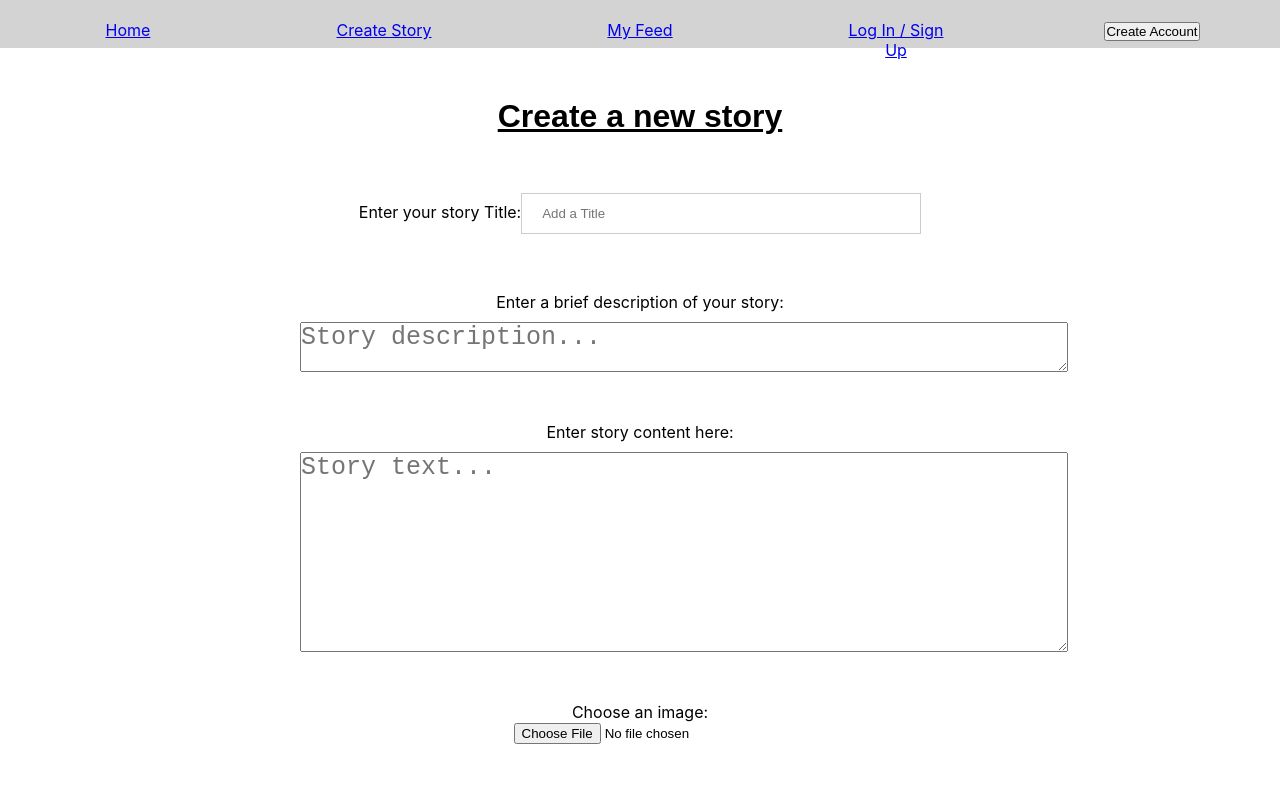
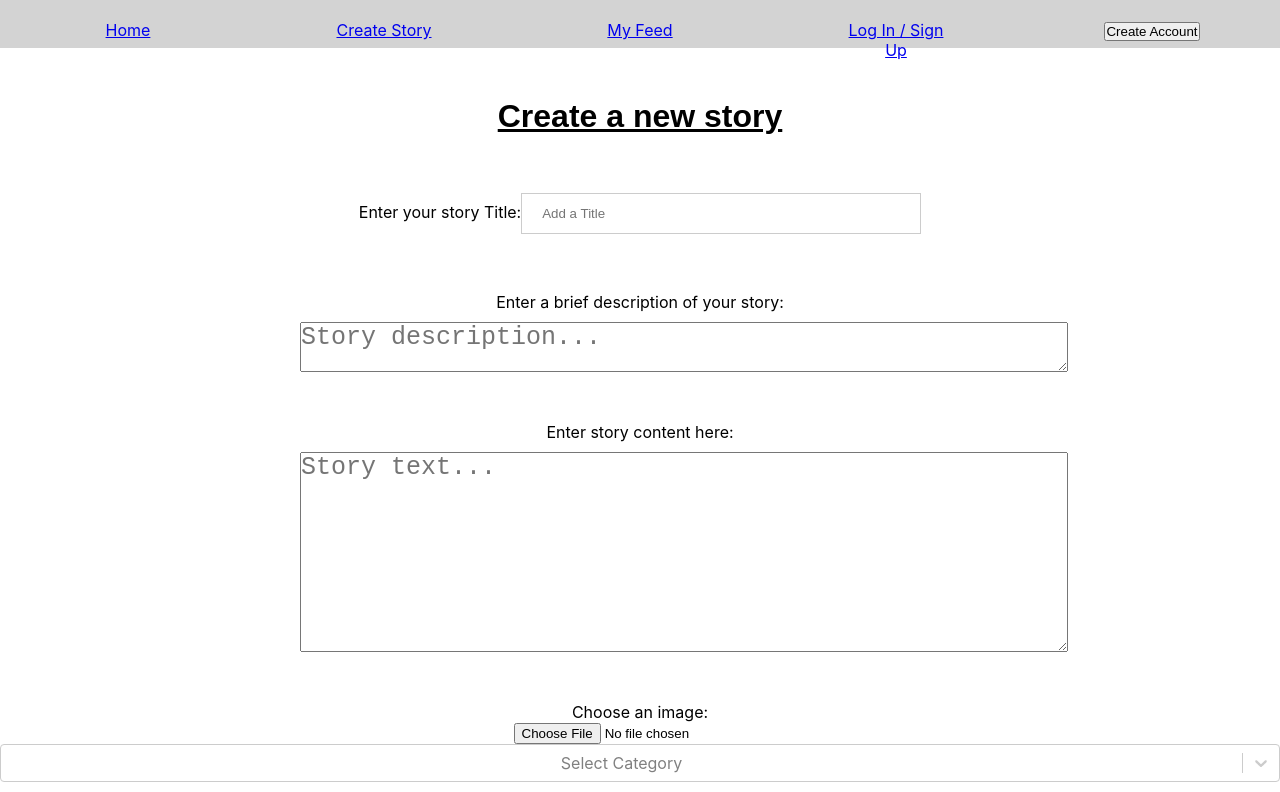
Before and after one commit to Tkcodin/WorkSafeGroup, a React (Create React App) app in the folder client/: page /CreateStory in a window 1280 px wide. Shown: the top 792 px of the page. Built offline with nearby package versions, Linux system fonts and the light colour scheme.

Commit message:
create and display stories in 2 types

```diff
--- a/client/src/MainFeed.js
+++ b/client/src/MainFeed.js
@@ -81,7 +81,7 @@ const MainFeed = () => {
         {filteredCards.length > 0 ?
           filteredCards.map((card, index) => (
             <div key = {index} className='card'>
-              <Story Storyname={card.Title} Description={card.Description} tagInfo={card.tags} objectid = {card._id} Author = {card.Author} Image={card.Image} Likes={card.Likes}/>
+              <Story Storyname={card.Title} Category={card.Category} Description={card.Description} tagInfo={card.tags} objectid = {card._id} Author = {card.Author} Image={card.Image} Likes={card.Likes}/>
             </div>
           )) :
           <div>No stories found</div>
--- a/client/src/Story/Story.js
+++ b/client/src/Story/Story.js
@@ -13,7 +13,8 @@ export default class Story extends React.Component{
         super(props);
         this.state = {
           likes: 0,
-          comments: -1
+          comments: -1,
+          category: ""
         };
       }
 
@@ -22,10 +23,12 @@ export default class Story extends React.Component{
           .then(res => {
             this.setState({
               likes: res.data.Likes,
-              comments: res.data.Comments.length
+              comments: res.data.Comments.length,
+              category: res.data.Category
             }, () => {
               console.log('Likes: ', this.state.likes);
               console.log('Comments: ', this.state.comments);
+              console.log('Category: ', this.state.category);
             });
           })
           .catch(error => console.log('ABC: ',error));
@@ -67,7 +70,7 @@ export default class Story extends React.Component{
 
 
             readTags(this.props.tagInfo),
-            <div className='Storydiv' onClick={() => handleCardClick(this.props.objectid)}>
+            <div className={`Storydiv ${this.state.category === 'Question' ? 'Question' : 'Story'}`} onClick={() => handleCardClick(this.props.objectid)}>
 
                 <MyTagContainer myTags={tags}/>
                 <h3 className="title">{this.props.Storyname}</h3>
@@ -75,6 +78,7 @@ export default class Story extends React.Component{
                 <h3 className="author">{this.props.Author}</h3>
                 <img src={this.props.Image} className = "img" alt="Story.img"/>
                 <div className="likes-and-comments-container">
+                    <h3 className="category">{this.state.category}</h3>
                     <h3 className="likes">Likes: {this.state.likes}</h3>
                     <h3 className="comments">Comments: {this.state.comments}</h3>
                 </div>
--- a/client/src/Story/StoryCSS.css
+++ b/client/src/Story/StoryCSS.css
@@ -7,9 +7,17 @@
 } */
 
 .Storydiv{
-    background-color: white;
+    background-color: rgb(253, 253, 253);
     /* width: 80vw; */
     /* border-radius: 5%; */
+}
+
+.Storydiv.Question {
+  background-color: rgb(131, 212, 218);
+}
+
+.Storydiv.Story {
+  background-color: rgb(227, 216, 150);
 }
 
 .likes-and-comments-container {
@@ -18,8 +26,8 @@
   align-items: center;
 }
 
-.likes {
-  margin-left: 600px;
+.category{
+  margin-left: 500px;
 }
 
 .chosenImg{
--- a/client/src/createStory.js
+++ b/client/src/createStory.js
@@ -20,8 +20,27 @@ import axios from 'axios';
     {value:"silver-dragons", label : "dragons"}
   ];
 
+const categoryOptions = [
+  {value:"Question", label:"Question"},
+  {value:"Story", label:"Story"}
+]
 
   const Option = (props) => {
+    return (
+      <div>
+        <components.Option {...props}>
+          <input
+            type="checkbox"
+            checked={props.isSelected}
+            onChange={() => null} //below braces needed?
+          />{" "}
+          <label>{props.label}</label>
+        </components.Option>
+      </div>
+    );
+  };
+
+  const categoryOption = (props) => {
     return (
       <div>
         <components.Option {...props}>
@@ -46,6 +65,7 @@ export default class  CreateStory extends Component {
     this.onPost = this.onPost.bind(this);
     this.handleChange = this.handleChange.bind(this);
     this.onChangeImage = this.onChangeImage.bind(this);
+    this.onCategorySelect = this.onCategorySelect.bind(this);
 
     this.state = {
       user: 'testuser',
@@ -53,6 +73,7 @@ export default class  CreateStory extends Component {
       title:'',
       description: '',
       text:'',
+      category: null,
       image: null
     };
   }
@@ -66,6 +87,12 @@ export default class  CreateStory extends Component {
 
 componentDidMount () {
   //fill in
+}
+
+onCategorySelect(selected) {
+  this.setState({
+    category: selected
+  });
 }
 
 onChangeTitle (e) {
@@ -101,11 +128,15 @@ onPost(e) {
     // tagsSelected.push(element.value);
     tagsSelected= tagsSelected+element.value+"-";
   });
+
+  var categorySelected=this.state.category.value;
+
   const post = {
     user: this.state.user,
     title: this.state.title,
     description: this.state.description,
     text: this.state.text,
+    category: categorySelected,
     tags: tagsSelected,
     image: this.state.image
 }
@@ -118,6 +149,7 @@ console.log(post);
   formdata.append('Description',this.state.description);
   formdata.append('Content',this.state.text);
   formdata.append('Date','22/01/2021');
+  formdata.append('Category', this.state.category.value);
    formdata.append('Image',this.state.image);
   formdata.append('Tags',tagsSelected);
 
@@ -188,7 +220,7 @@ console.log(post);
             </label>
           </div>
 
-
+          {/* </span> */}
 
   {/*
 
@@ -196,6 +228,25 @@ console.log(post);
           <MyTag text="heights" colour="blue"/>
           <MyTag text="Air Toxins" colour="purple"/> */}
 
+
+        <div id='singleSelectDiv'>
+
+          <ReactSelect
+            options={categoryOptions}
+            isMulti={false}
+            closeMenuOnSelect={false}
+            hideSelectedOptions={false}
+            placeholder="Select Category"
+            components={{
+              categoryOption
+            }}
+            onChange={this.onCategorySelect}
+            allowSelectAll={false}
+            value={this.state.category}
+          />
+        </div>
+
+        {/* </span> */}
 
         <div id='multiSelectDiv'>
 
@@ -214,10 +265,6 @@ console.log(post);
           />
         </div>
 
-        {/* </span> */}
-
-
-
           <br></br>
           <button type='submit' id='PostStoryButton'>Post Story</button>
 
```
Also changed, not shown: 2 other files (tests, documents, lock files or other folders).
